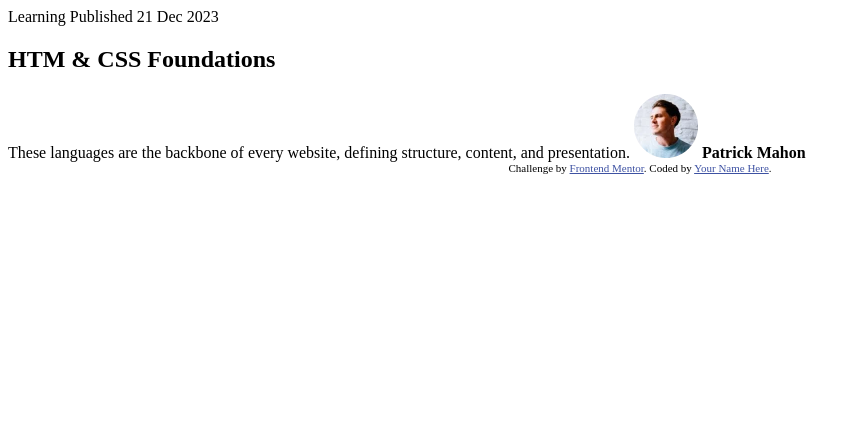
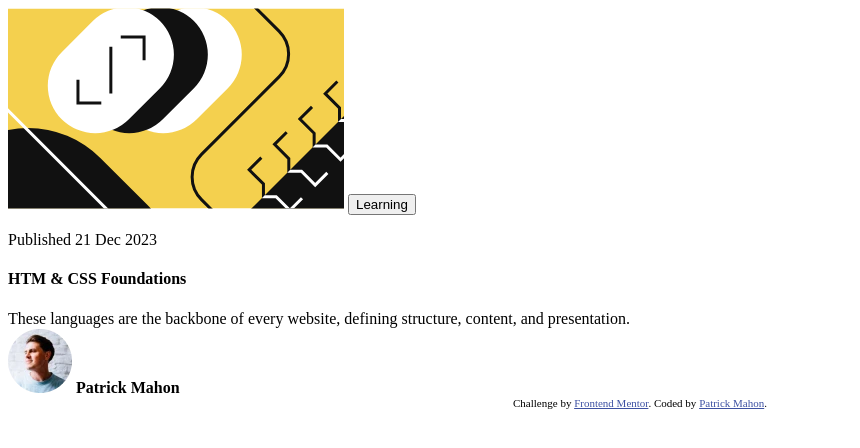
Before and after one commit to pmahon628/fementBlogPreview, a plain HTML site: page index.html in a window 1280 px wide. Shown: the whole page, without its empty margins (0-860 px from the left). Drawn offline with Linux system fonts and the light colour scheme.

Commit message:
putting together intial look

```diff
--- a/index.html
+++ b/index.html
@@ -5,6 +5,7 @@
   <meta name="viewport" content="width=device-width, initial-scale=1.0"> <!-- displays site properly based on user's device -->
 
   <link rel="icon" type="image/png" sizes="32x32" href="./assets/images/favicon-32x32.png">
+  <link rel="stylesheet" href="./styles.css">
 
   <title>Frontend Mentor | Blog preview card</title>
 
@@ -15,21 +16,22 @@
   </style>
 </head>
 <body>
-<div class="card">
-  Learning
+<section>
 
-  Published 21 Dec 2023
+  <img src="./assets/images/illustration-article.svg" alt="illustration-article">
+  <button>Learning</button>
 
- <h2>HTM & CSS Foundations</h2>
+  <p>Published 21 Dec 2023</p>
 
-  These languages are the backbone of every website, defining structure, content, and presentation.
+ <h4>HTM & CSS Foundations</h4>
 
+  <div>These languages are the backbone of every website, defining structure, content, and presentation.</div>
   <img src="./assets/images/image-avatar.webp"> <strong>Patrick Mahon</strong>
-  </div>
+ <section>
 
   <div class="attribution">
     Challenge by <a href="https://www.frontendmentor.io?ref=challenge" target="_blank">Frontend Mentor</a>.
-    Coded by <a href="#">Your Name Here</a>.
+    Coded by <a href="#">Patrick Mahon</a>.
   </div>
 </body>
 </html>
--- /dev/null
+++ b/styles.css
@@ -0,0 +1,12 @@
+.card {
+    width: 400;
+    height: 400;
+}
+
+.attribution{
+    font-size: 11px; text-align: center;
+}
+
+.attribution a {
+    color: hsl(228, 45%, 44%);
+ }
```
